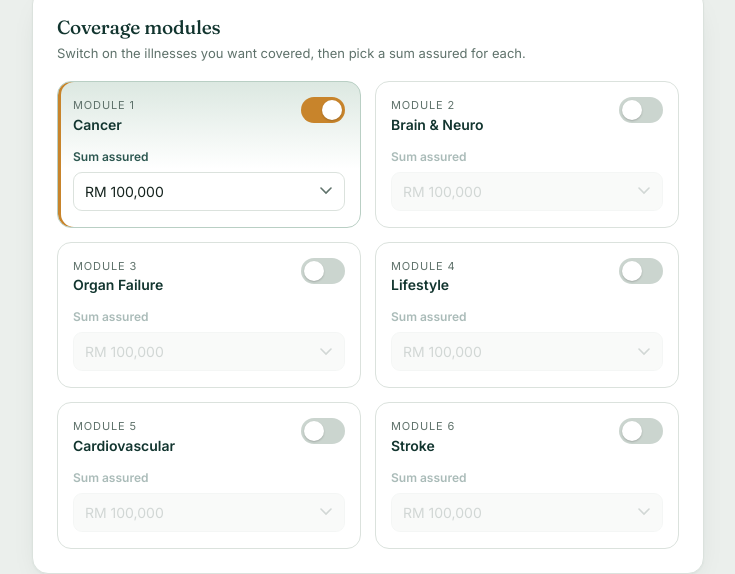
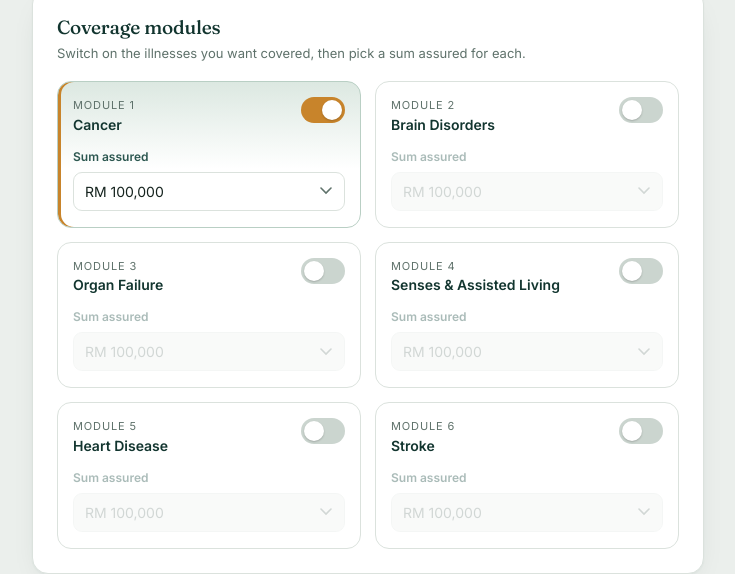
Before and after one commit to kongyao19/sites, a plain HTML site: page premiumCalculator/index.html in a window 1280 px wide. Shown: the part 713-1287 px from the top of the page, without its empty margins (68-803 px from the left). Drawn offline with Linux system fonts and the light colour scheme.

Commit message:
Update module names in premium calculator for clarity

```diff
--- a/premiumCalculator/index.html
+++ b/premiumCalculator/index.html
@@ -244,10 +244,10 @@
 
 const MODULES = [
   {id:1,name:"Cancer",tag:"Module 1"},
-  {id:2,name:"Brain & Neuro",tag:"Module 2"},
+  {id:2,name:"Brain Disorders",tag:"Module 2"},
   {id:3,name:"Organ Failure",tag:"Module 3"},
-  {id:4,name:"Lifestyle",tag:"Module 4"},
-  {id:5,name:"Cardiovascular",tag:"Module 5"},
+  {id:4,name:"Senses & Assisted Living",tag:"Module 4"},
+  {id:5,name:"Heart Disease",tag:"Module 5"},
   {id:6,name:"Stroke",tag:"Module 6"},
 ];
 const LOADINGS = [
```
